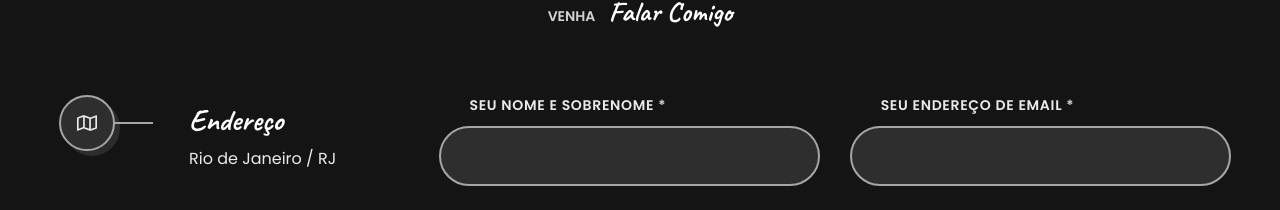
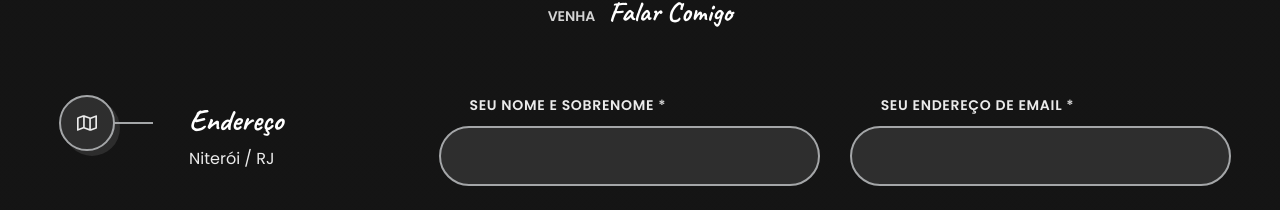
Before and after one commit to Pablo01Dev/Portfolio, a React (Vite) app: page /#home in a window 1280 px wide. Shown: the part 4269-4479 px from the top of the page. Built offline with nearby package versions, Linux system fonts and the light colour scheme.

Commit message:
atuzliando links

```diff
--- a/src/components/Contact/Contact.jsx
+++ b/src/components/Contact/Contact.jsx
@@ -56,7 +56,7 @@
                                 </span>
 
                                 <h3 className="contact__card--title">Endereço</h3>
-                                <p className="contact__card--data">Rio de Janeiro / RJ</p>
+                                <p className="contact__card--data">Niterói / RJ</p>
                             </div>
 
                             <div className="contact__card">
--- a/src/components/Footer/Footer.jsx
+++ b/src/components/Footer/Footer.jsx
@@ -7,15 +7,15 @@ const Footer = () => {
     <footer className="footer">
         <div className="footer__container container grid">
             <div className="footer__socials">
-                <a href="https://www.linkedin.com/in/bruno-oliveira1608/" className="footer__social-link" target="_blank">
+                <a href="https://www.linkedin.com/in/pablo-guimar%C3%A3es-a31197144/" className="footer__social-link" target="_blank">
                     <FaLinkedin />
                 </a>
 
-                <a href="https://github.com/BrunoOliveira16" className="footer__social-link" target="_blank">
+                <a href="https://github.com/Pablo01Dev" className="footer__social-link" target="_blank">
                     <FaGithub />
                 </a>
 
-                <a href="https://www.instagram.com/bruno.oliveira.16/" className="footer__social-link" target="_blank">
+                <a href="https://www.instagram.com/pablogomesdg/" className="footer__social-link" target="_blank">
                     <FaInstagram />
                 </a>
             </div>
```
